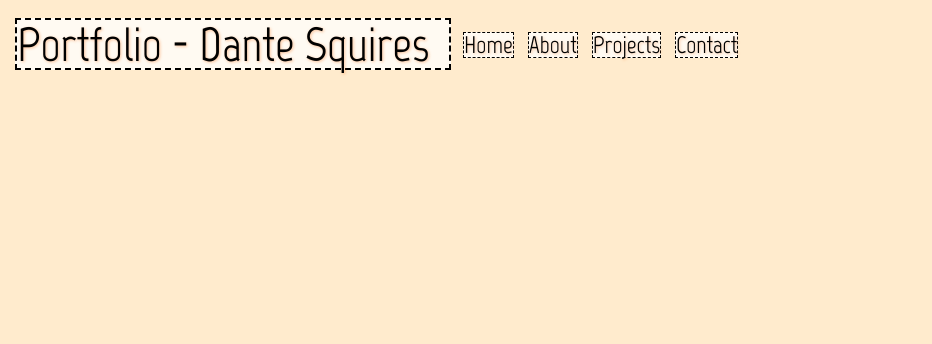
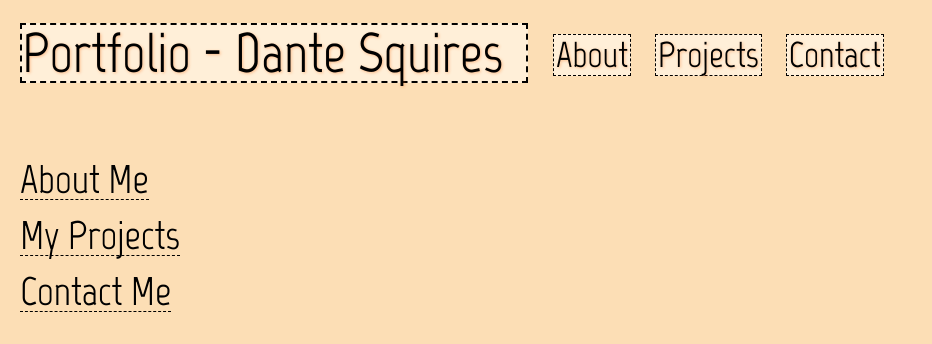
Before and after one commit to theDanteAesthetic/Dante-Portfolio, a plain HTML site: page index.html in a window 1280 px wide. Shown: the whole page, without its empty margins (0-932 px from the left). Drawn offline with Linux system fonts and the light colour scheme.

Commit message:
Added links and some other things

```diff
--- a/index.html
+++ b/index.html
@@ -5,13 +5,22 @@
         <link rel="stylesheet" href="style.css">
     </head>
     <body>
-
-        <h1 class="pageTitle">Portfolio - Dante Squires</h1>
-
-        <p class="pageLink">Home</p>
-        <p class="pageLink">About</p>
-        <p class="pageLink">Projects</p>
-        <p class="pageLink">Contact</p>
-
+        <div>
+            <h1 class="pageTitle">Portfolio - Dante Squires</h1>
+        </div>
+        <div>
+            <a href="#idAbout"><p class="pageLink">About</p></a>
+            <a href="#idProjects"><p class="pageLink">Projects</p></a>
+            <a href="#idContact"><p class="pageLink">Contact</p></a>
+        </div>
+        <div id="idAbout">
+            <p class="pageAboutTitle">About Me</p>
+        </div>
+        <div id="idProjects">
+            <p class="pageAboutTitle">My Projects</p>
+        </div>
+        <div id="idContact">
+            <p class="pageAboutTitle">Contact Me</p>
+        </div>
     </body>
 </html>
--- a/reset.css
+++ b/reset.css
@@ -16,6 +16,7 @@ article, aside, canvas, details, embed,
 figure, figcaption, footer, header, hgroup,
 menu, nav, output, ruby, section, summary,
 time, mark, audio, video {
+	color: black;
 	margin: 5;
 	padding: 0;
 	border: 0;
--- a/style.css
+++ b/style.css
@@ -6,42 +6,70 @@
 
 .pageTitle {
     font-family: "Marvel", sans-serif;
-    font-size: 3em;
+    font-size: 3.5rem;
     font-weight: 100;
     border: 0.125rem dashed;
-    background-color: rgb(255, 250, 242);
+    background-color: rgb(255, 239, 216);
     text-shadow: 1px 1px 3px rgba(247, 112, 22, 0.4);
     position: relative;
     top: 0.5rem;
     width: 9em;
+    display: inline-block;
 }
 
-.pageSubtitle {
-    font-size: 1.5em;
+.pageLink {
+    font-size: 2.25rem;
+    font-family: "Marvel", sans-serif;
+    font-weight: 300;
+    border: 0.1rem dashed;
+    padding: 2px;
+    background-color: rgb(255, 239, 216);
+    text-shadow: 1px 1px 3px rgba(247, 112, 22, 0.4);
+    position: relative;
+    top: -3.5rem;
+    left: 33rem;
+    min-width: 3rem;
+    display: inline-block;
+}
+.pageLink:hover{
+    background-color: rgb(255, 190, 93);
+}
+
+.pageAboutTitle {
+    font-size: 2.5em;
+    font-family: "Marvel", sans-serif;
+    font-weight: 300;
+    border-bottom: 0.05rem dashed;
+    position: relative;
+    top: 0.75rem;
+    left: 0rem;
+    display: inline-block;
+
+}
+
+.pageProjectsTitle {
+    font-size: 2.5em;
     font-family: "Marvel", sans-serif;
     font-weight: 300;
     border-bottom: 0.05rem dashed;
     position: relative;
     top: 0.75rem;
     display: inline-block;
-    position: reletive;
+
 }
 
-.pageLink {
-    font-size: 1.5em;
+.pageContactTitle {
+    font-size: 2em;
     font-family: "Marvel", sans-serif;
     font-weight: 300;
-    border: 0.05rem dashed;
-    background-color: rgb(255, 250, 242);
-    text-shadow: 1px 1px 3px rgba(247, 112, 22, 0.4);
+    border-bottom: 0.05rem dashed;
     position: relative;
-    top: -2.5rem;
-    left: 28rem;
-    min-width: 3rem;
+    top: 0.75rem;
     display: inline-block;
-    position: reletive;
+
 }
 
+
 body {
-    background-color: blanchedalmond;
+    background-color: rgb(252, 222, 181);
 }
```
